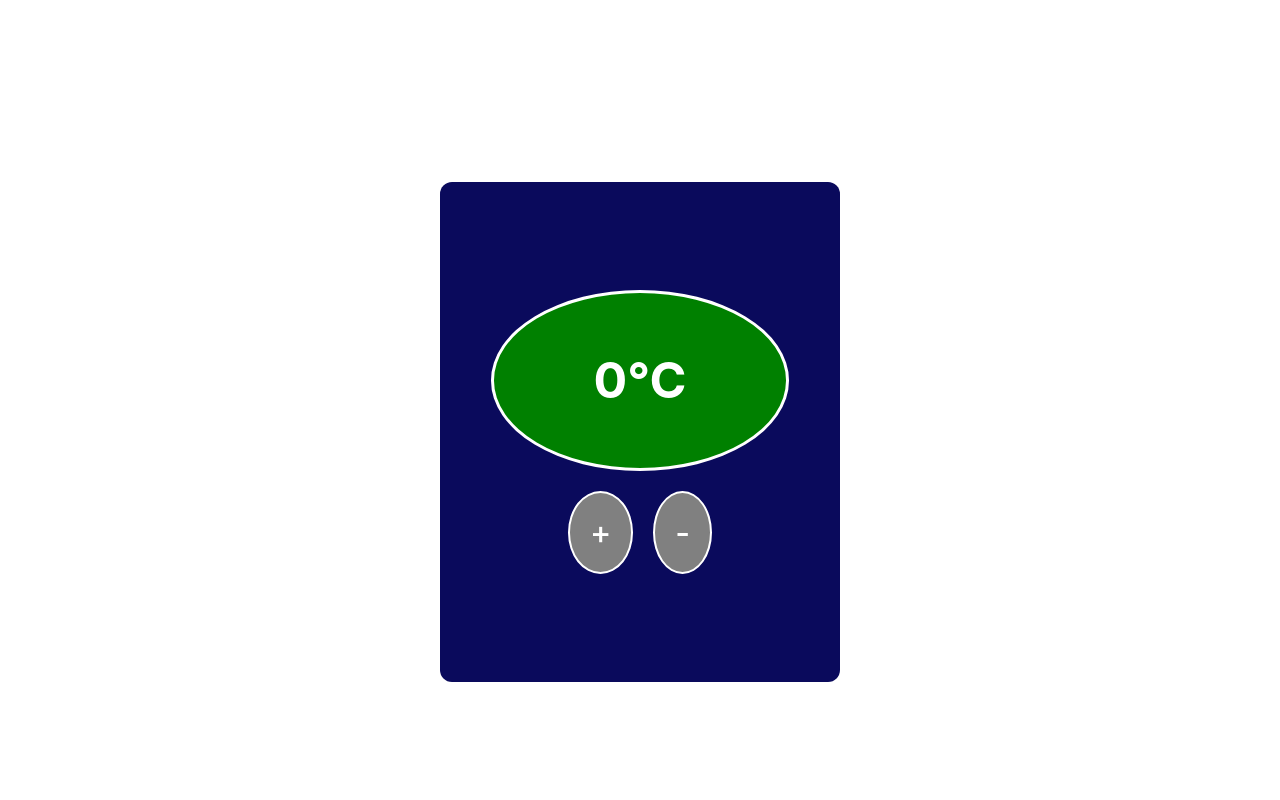
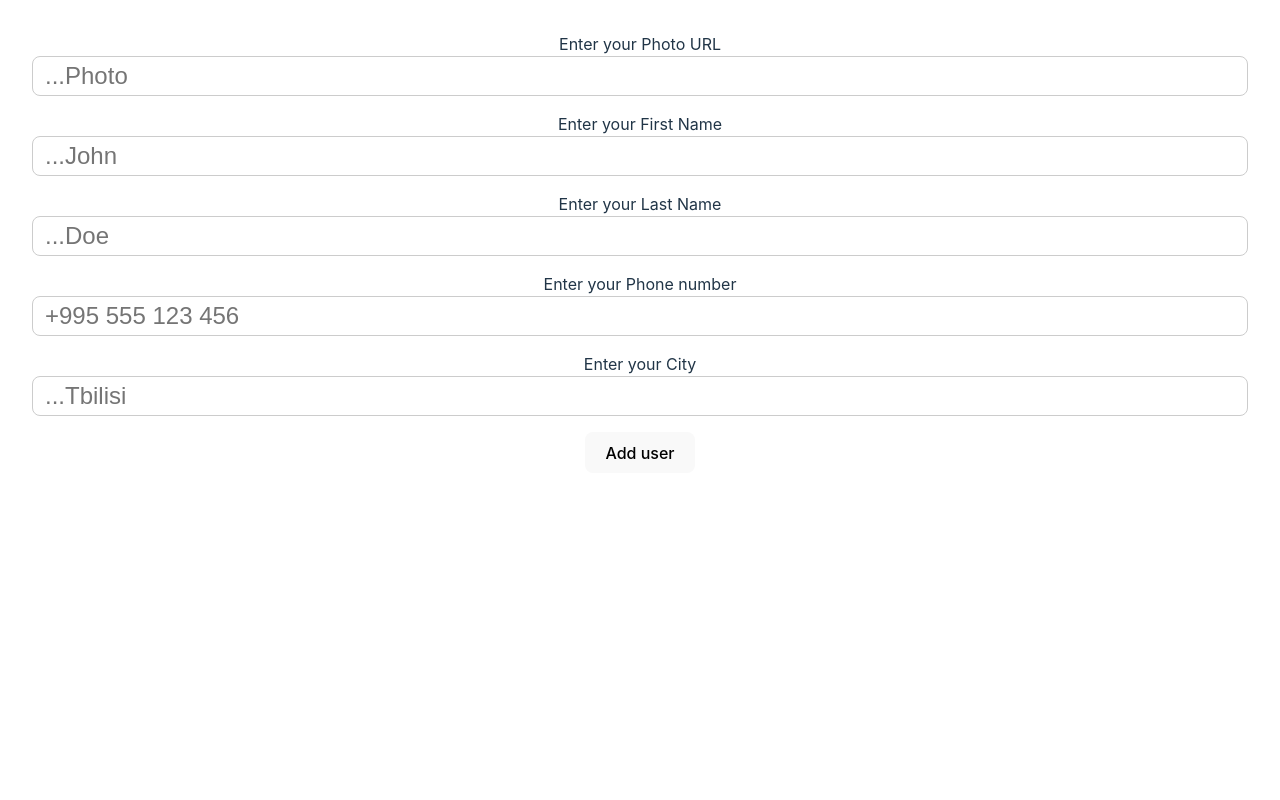
Before and after one commit to VakhoNodadze/DI-React-Projects, a React (Vite) app: page / in a window 1280 px wide. Shown: the top 800 px of the page. Built offline with nearby package versions, Linux system fonts and the light colour scheme.

Commit message:
form input and user render done

```diff
--- a/src/App.jsx
+++ b/src/App.jsx
@@ -1,16 +1,108 @@
 // @ts-nocheck
+import { useState } from "react";
 import "./App.scss";
-import TemperatureCard from "./components/Temperature";
 
 function App() {
-  // თუ ტემპერატურა 0ზე ნაკლებია, temperature დივის ბეგქრაუნდ ფერი იყოს ლურჯი, თუ მეტია 0ზე და ნაკლებია 15ზე იყოს მწვანე, 15დან 30მდე იყოს ყვითელი, ხოლო 30ის ზევით იყოს წითელი
+  // const [avatar, setAvatar] = useState("");
+  // const [firstName, setFirstName] = useState("");
+  // const [lastName, setLastName] = useState("");
+  const [user, setUser] = useState({
+    firstName: "",
+    lastName: "",
+    avatar: "",
+    phoneNumber: "",
+    city: "",
+  });
+  const [users, setUsers] = useState([]);
+
+  const handleValues = (target) =>
+    setUser((prev) => {
+      return { ...prev, [target.name]: target.value };
+    });
+
+  const handleAddUser = (user) => {
+    setUsers((prev) => [...prev, user]);
+    setUser({
+      firstName: "",
+      lastName: "",
+      avatar: "",
+      phoneNumber: "",
+      city: "",
+    });
+  };
 
   return (
-    <div style={{ width: "100%", display: "flex", flexWrap: "wrap" }}>
-      <TemperatureCard initialTemperature={0} />
-      <TemperatureCard initialTemperature={10} />
-      <TemperatureCard initialTemperature={-25} />
-    </div>
+    <>
+      <div>
+        <div className="input-container">
+          <label>Enter your Photo URL</label>
+          <input
+            name="avatar"
+            placeholder="...Photo"
+            value={user.avatar}
+            onChange={(event) => handleValues(event.target)}
+          />
+        </div>
+        <div className="input-container">
+          <label>Enter your First Name</label>
+          <input
+            placeholder="...John"
+            name="firstName"
+            value={user.firstName}
+            onChange={(e) => handleValues(e.target)}
+          />
+        </div>
+        <div className="input-container">
+          <label>Enter your Last Name</label>
+          <input
+            placeholder="...Doe"
+            name="lastName"
+            value={user.lastName}
+            onChange={(e) => handleValues(e.target)}
+          />
+        </div>
+        <div className="input-container">
+          <label>Enter your Phone number</label>
+          <input
+            placeholder="+995 555 123 456"
+            name="phoneNumber"
+            value={user.phoneNumber}
+            onChange={(e) => handleValues(e.target)}
+          />
+        </div>
+        <div className="input-container">
+          <label>Enter your City</label>
+          <input
+            placeholder="...Tbilisi"
+            name="city"
+            value={user.city}
+            onChange={(e) => handleValues(e.target)}
+          />
+        </div>
+        <button onClick={() => handleAddUser(user)}>Add user</button>
+      </div>
+      <div className="flex-wrap">
+        {users.map((user) => (
+          <div className="card">
+            <div className="card-header">
+              <img src={user.avatar} width="50px" height="100px" />
+              <p>
+                <strong>{user.firstName} </strong>{" "}
+                <strong> {user.lastName} </strong>
+              </p>
+            </div>
+            <div className="card-info">
+              <p>
+                Phone number: <strong>{user.phoneNumber}</strong>
+              </p>
+              <p>
+                City: <strong> {user.city} </strong>
+              </p>
+            </div>
+          </div>
+        ))}
+      </div>
+    </>
   );
 }
 
--- a/src/App.scss
+++ b/src/App.scss
@@ -1,66 +1,44 @@
 #root {
-  max-width: 1280px;
-  margin: 0 auto;
   padding: 2rem;
   text-align: center;
+  width: 100%;
+  min-height: 100vh;
 }
-.container {
+* {
+  box-sizing: border-box;
+}
+input {
+  width: 100%;
+  padding: 5px 12px;
+  font-size: 1.5rem;
+  border: 1px solid #ccc;
+  border-radius: 0.5rem;
+  margin-bottom: 1rem;
+}
+.flex-wrap {
   display: flex;
-  justify-content: center;
-  align-items: center;
-  width: 100%;
-  height: 100vh;
-  margin: 0 10px;
+  flex-wrap: wrap;
 }
 .card {
-  display: flex;
-  flex-direction: column;
-  justify-content: center;
-  align-items: center;
-  background-color: rgb(10, 10, 92);
-  padding: 50px;
+  background-color: rgb(202, 201, 201);
   border-radius: 12px;
+  border: 1px solid #ccc;
   width: 300px;
-  height: 400px;
-}
-.temperature {
-  color: white;
-  font-size: 50px;
-  font-weight: 700;
-  border-radius: 50%;
-  border: 3px solid #fff;
-  padding: 50px 100px;
-}
-.control-container {
-  display: flex;
-  justify-content: center;
-  align-items: center;
-  margin-top: 20px;
-  width: 100%;
-}
-.controller {
-  border-radius: 50%;
-  background-color: gray;
-  color: #fff;
-  text-align: center;
-  border: 2px solid #fff;
-  font-size: 32px;
+  height: 350px;
   padding: 20px;
-  margin: 0 10px;
-  cursor: pointer;
-  &:hover {
-    background-color: rgb(57, 53, 53);
+  margin: 20px;
+  &-header {
+    display: flex;
+    align-items: center;
+    & img {
+      margin-right: 20px;
+      border-radius: 8px;
+    }
+  }
+  &-info {
+    text-align: start;
+    p {
+      margin: 0;
+    }
   }
 }
-.green {
-  background-color: green;
-}
-.red {
-  background-color: red;
-}
-.blue {
-  background-color: blue;
-}
-.yellow {
-  background-color: yellow;
-}
--- a/src/components/Temperature.jsx
+++ /dev/null
@@ -1,54 +0,0 @@
-import React, { useState } from "react";
-
-const TemperatureCard = ({ initialTemperature = 0 }) => {
-  const [temperature, setTemperature] = useState(initialTemperature);
-
-  const onPlusClick = () => setTemperature((prev) => prev + 1);
-  const onMinusClick = () => setTemperature((prev) => prev - 1);
-
-  // const handleTemperatureColor = () => {
-  //   if (temperature < 0) {
-  //     return "blue";
-  //   } else if (temperature >= 0 && temperature < 15) {
-  //     return "green";
-  //   } else if (temperature >= 15 && temperature < 30) {
-  //     return "yellow";
-  //   } else if (temperature >= 30) {
-  //     return "red";
-  //   }
-  //   return "teal";
-  // };
-  const handleTemperatureColor = () => {
-    let style = { backgroundColor: "teal" };
-    if (temperature < 0) {
-      style = { backgroundColor: "blue" };
-    } else if (temperature >= 0 && temperature < 15) {
-      style = { backgroundColor: "green" };
-    } else if (temperature >= 15 && temperature < 30) {
-      style = { backgroundColor: "yellow" };
-    } else if (temperature >= 30) {
-      style = { backgroundColor: "red" };
-    }
-    return style;
-  };
-
-  return (
-    <div className="container">
-      <div className="card">
-        <div className="temperature" style={handleTemperatureColor()}>
-          {temperature}°C
-        </div>
-        <div className="control-container">
-          <button className="controller plus" onClick={onPlusClick}>
-            +
-          </button>
-          <button className="controller minus" onClick={onMinusClick}>
-            -
-          </button>
-        </div>
-      </div>
-    </div>
-  );
-};
-
-export default TemperatureCard;
```
